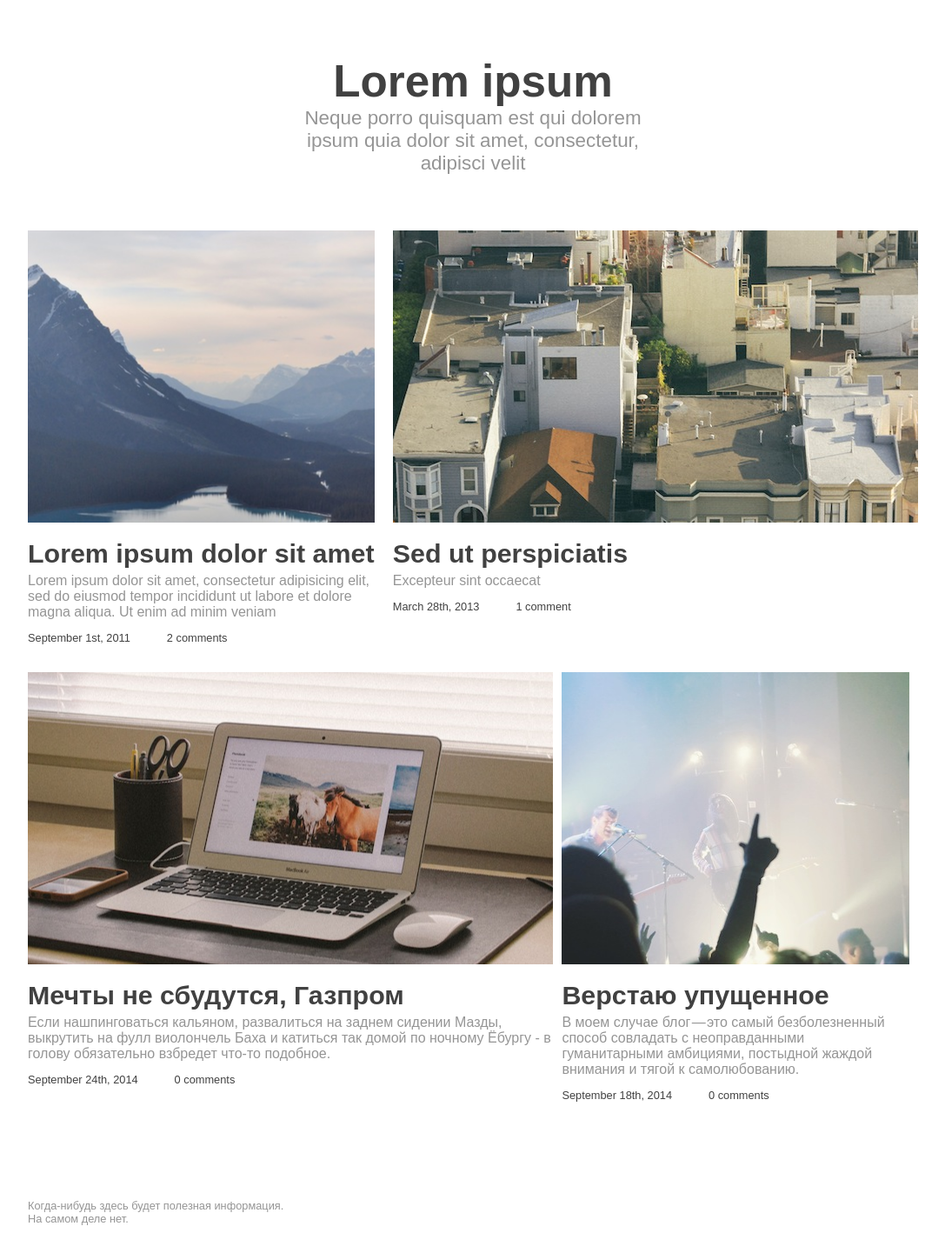
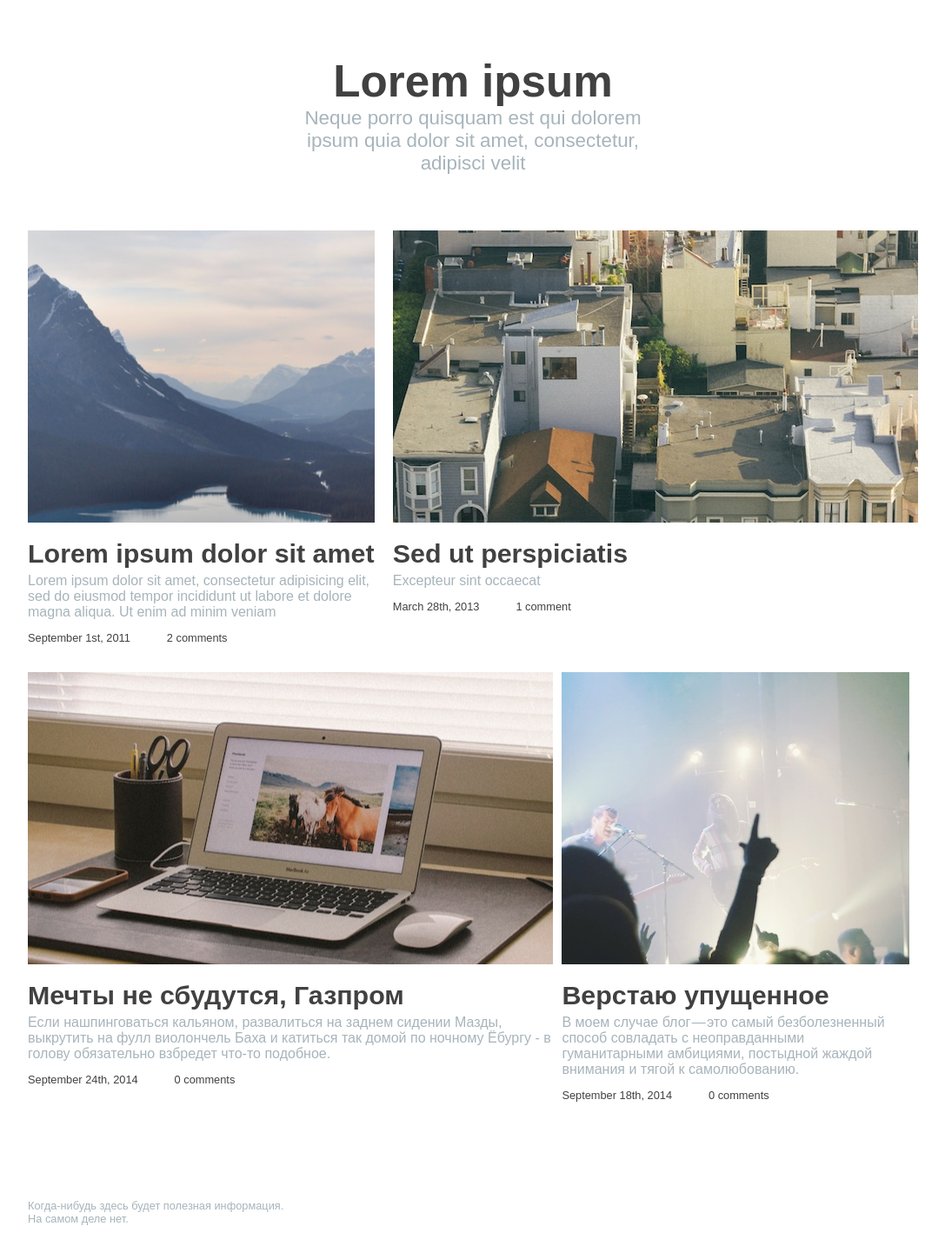
Before and after one commit to tenebricosa/blog, a Python web app: template templates/index.html in a window 1280 px wide. Shown: the whole page at 87% size, without its empty margins (96-1183 px from the left). Run offline with Jinja, Linux system fonts and the light colour scheme; the template is opened without the code that fills it, so the values that code supplies are empty; some libraries are stand-ins or nearby versions.

Commit message:
footer color

```diff
--- a/static/styles/_variables.scss
+++ b/static/styles/_variables.scss
@@ -1,4 +1,4 @@
 $font-color-primary: #414141;
-$font-color-gray: #959595;
+$font-color-gray: rgba(0, 39, 59, 0.34902);
 $font-color-blue-hover: #3DC6C3;
 $font-color-blue: #3DC6C3;
--- a/static/styles/output.css
+++ b/static/styles/output.css
@@ -1680,7 +1680,7 @@ a {
   .footer__sign {
     font-size: 0.8em; }
   .footer__sign--gray {
-    color: #959595; }
+    color: rgba(0, 39, 59, 0.34902); }
 
 .header {
   position: fixed;
@@ -1767,7 +1767,7 @@ a {
   font-size: 1.4em;
   margin: 0; }
 .title-block__description--gray {
-  color: #959595; }
+  color: rgba(0, 39, 59, 0.34902); }
 
 .index-content__article-block {
   padding-left: 1%; }
@@ -1786,7 +1786,7 @@ a {
 .article-block__description {
   margin: 0.3em 0 0; }
 .article-block__description--gray {
-  color: #959595; }
+  color: rgba(0, 39, 59, 0.34902); }
 .article-block__additional {
   margin: 1em 0 0;
   font-size: 0.8em; }
```
